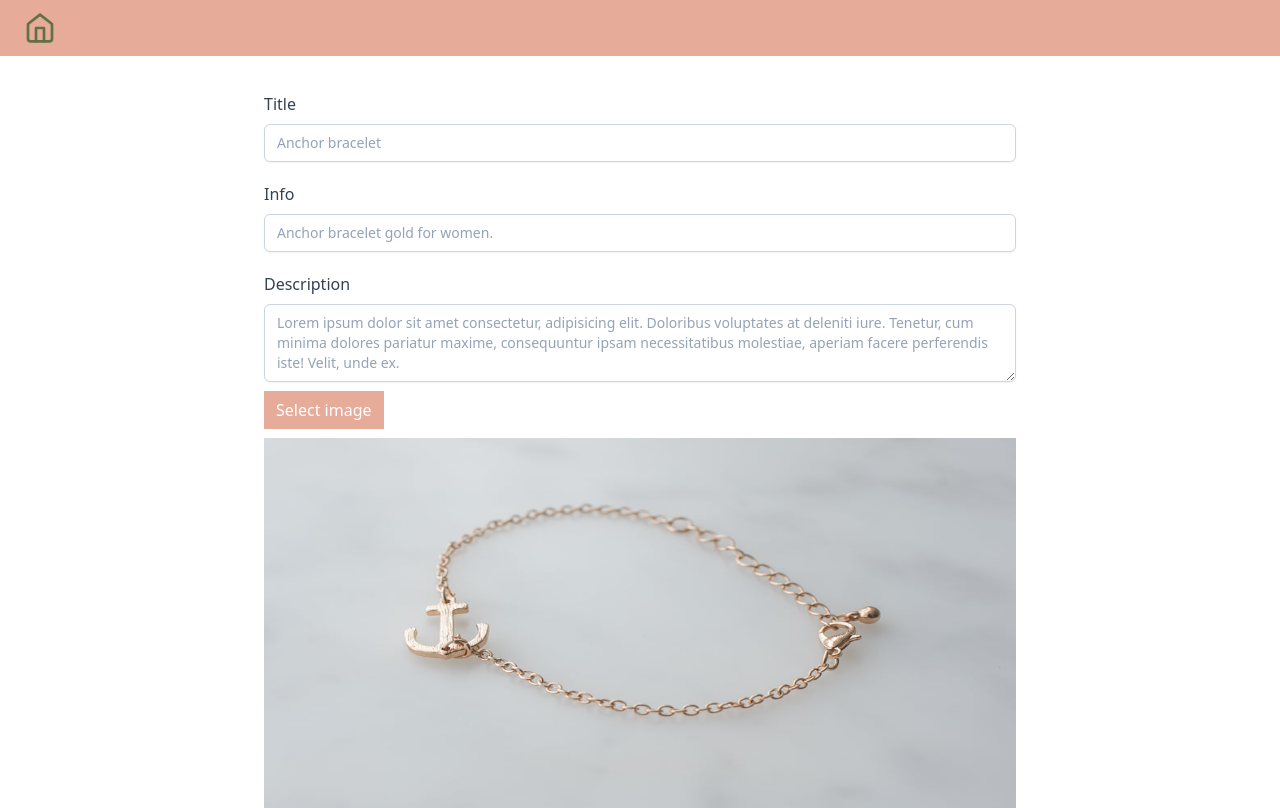
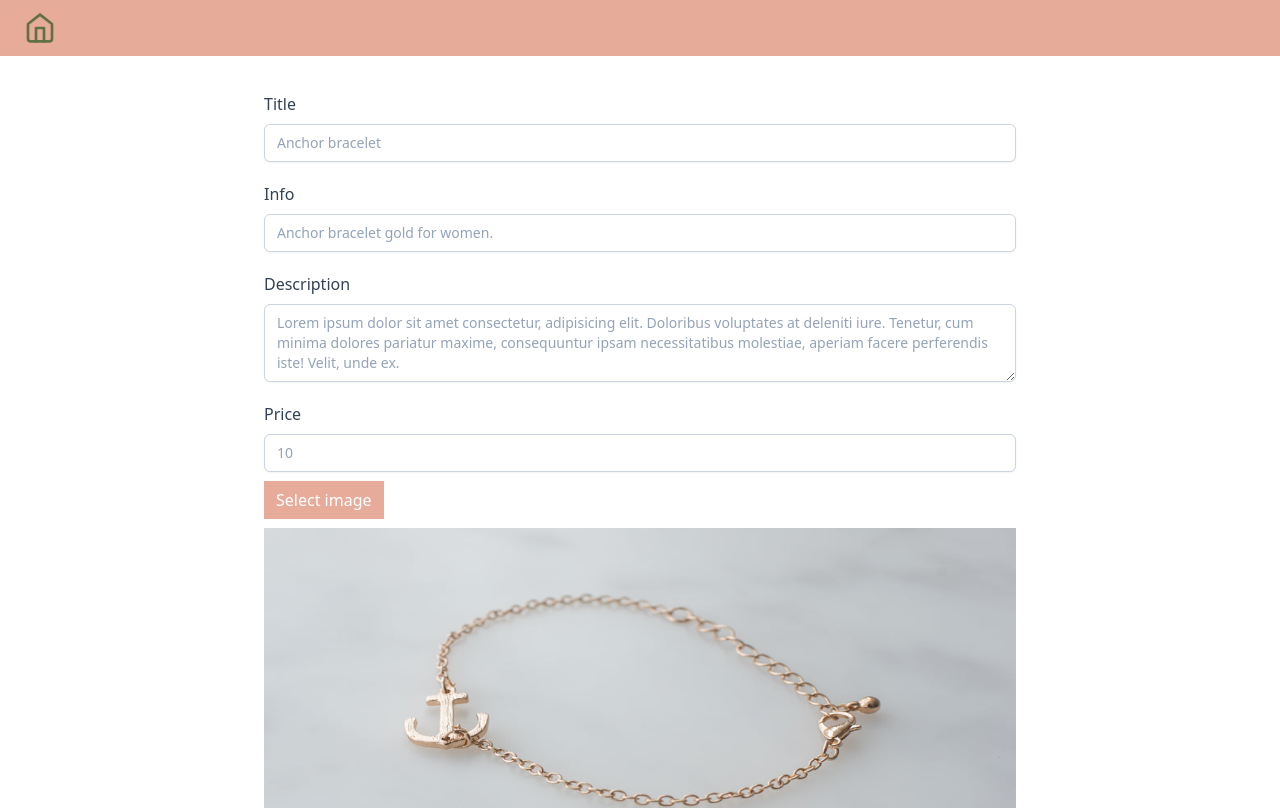
Before and after one commit to andjared/webshop_admin_panel, a Next.js app: page /edit/1 in a window 1280 px wide. Shown: the top 808 px of the page. Built offline with nearby package versions, Linux system fonts and the light colour scheme.

Commit message:
add price input

```diff
--- a/app/(pages)/create/page.tsx
+++ b/app/(pages)/create/page.tsx
@@ -33,6 +33,16 @@ function Create() {
       focus:outline-none focus:border-sky-500 focus:ring-1 focus:ring-sky-500"
         />
       </label>
+      <label className="block">
+        <span className="block text-md font-medium text-slate-700 py-1">
+          Price
+        </span>
+        <input
+          type="text"
+          className="mt-1 block w-full px-3 py-2 bg-white border border-slate-300 rounded-md text-sm shadow-sm placeholder-slate-400
+      focus:outline-none focus:border-sky-500 focus:ring-1 focus:ring-sky-500"
+        />
+      </label>
       <div className="flex flex-col justify-between gap-3">
         <label htmlFor="fileUpload" className="pointer-events-none">
           <a className="bg-accent px-3 py-2 text-md text-white font-medium cursor-pointer pointer-events-auto">
--- a/app/(pages)/edit/[id]/page.tsx
+++ b/app/(pages)/edit/[id]/page.tsx
@@ -48,6 +48,17 @@ function Edit({ params: { id } }: Props) {
       focus:outline-none focus:border-sky-500 focus:ring-1 focus:ring-sky-500"
         />
       </label>
+      <label className="block">
+        <span className="block text-md font-medium text-slate-700 py-1">
+          Price
+        </span>
+        <input
+          type="text"
+          placeholder={"10"}
+          className="mt-1 block w-full px-3 py-2 bg-white border border-slate-300 rounded-md text-sm shadow-sm placeholder-slate-400
+      focus:outline-none focus:border-sky-500 focus:ring-1 focus:ring-sky-500"
+        />
+      </label>
       <div className="flex flex-col justify-between gap-4">
         <label htmlFor="fileUpload" className="pointer-events-none">
           <a className="bg-accent text-md text-white font-medium cursor-pointer pointer-events-auto py-2 px-3">
```
